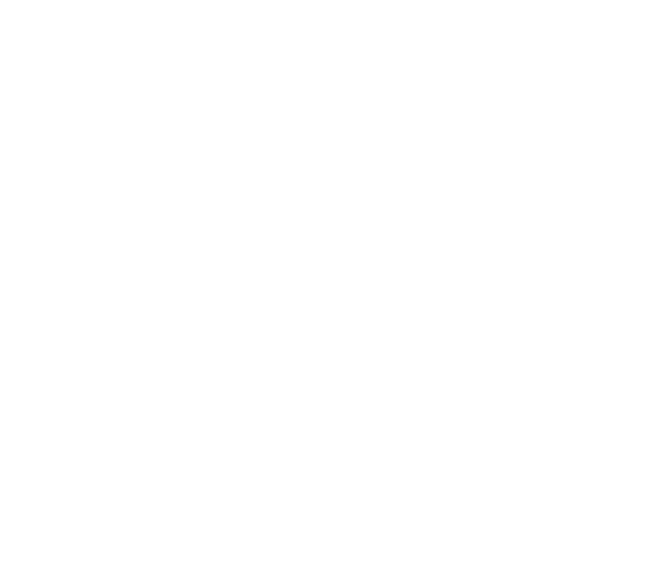
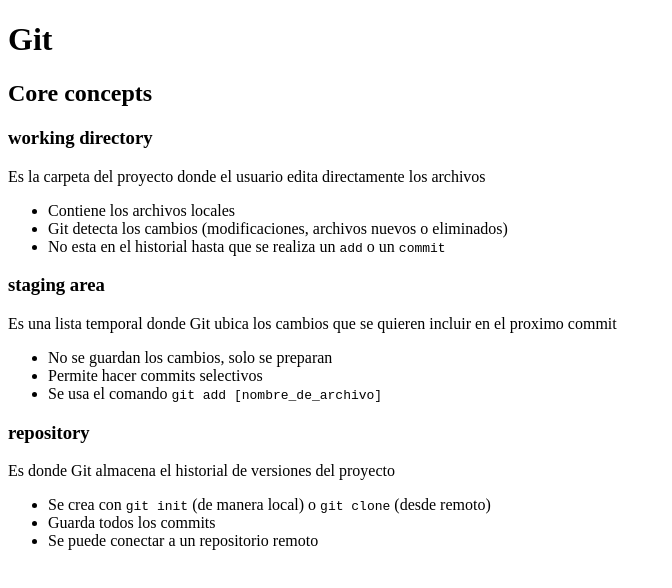
Before and after one commit to jluisvacan/NotasGit, a plain HTML site: page index.html in a window 1280 px wide. Shown: the whole page, without its empty margins (0-672 px from the left). Drawn offline with Linux system fonts and the light colour scheme.

Commit message:
feat: Se agregan conceptos basicos

```diff
--- a/index.html
+++ b/index.html
@@ -7,5 +7,41 @@
 </head>
 <body>
 
+    <head>
+        <title> Curso Git</title>
+    </head>
+
+    <h1>Git</h1>
+
+    <h2>Core concepts</h2>
+    <h3>working directory</h3>
+    <p>Es la carpeta del proyecto donde el usuario edita directamente los archivos</p>
+
+    <ul>
+        <li>Contiene los archivos locales</li>
+        <li>Git detecta los cambios (modificaciones, archivos nuevos o eliminados)</li>
+        <li>No esta en el historial hasta que se realiza un <code>add</code> o un <code>commit</code></li>
+
+    </ul>
+
+    <h3>staging area</h3>
+    <p>Es una lista temporal donde Git ubica los cambios que se quieren incluir en el proximo commit</p>
+
+    <ul>
+        <li>No se guardan los cambios, solo se preparan</li>
+        <li>Permite hacer commits selectivos</li>
+        <li>Se usa el comando <code> git add [nombre_de_archivo]</code></li>
+
+    </ul>
+
+    <h3>repository</h3>
+    <p>Es donde Git almacena el historial de versiones del proyecto</p>
+
+    <ul>
+        <li>Se crea con <code>git init</code> (de manera local) o <code>git clone</code> (desde remoto)</li>
+        <li>Guarda todos los commits</li>
+        <li>Se puede conectar a un repositorio remoto</li>
+    </ul>
+
 </body>
 </html>
```
